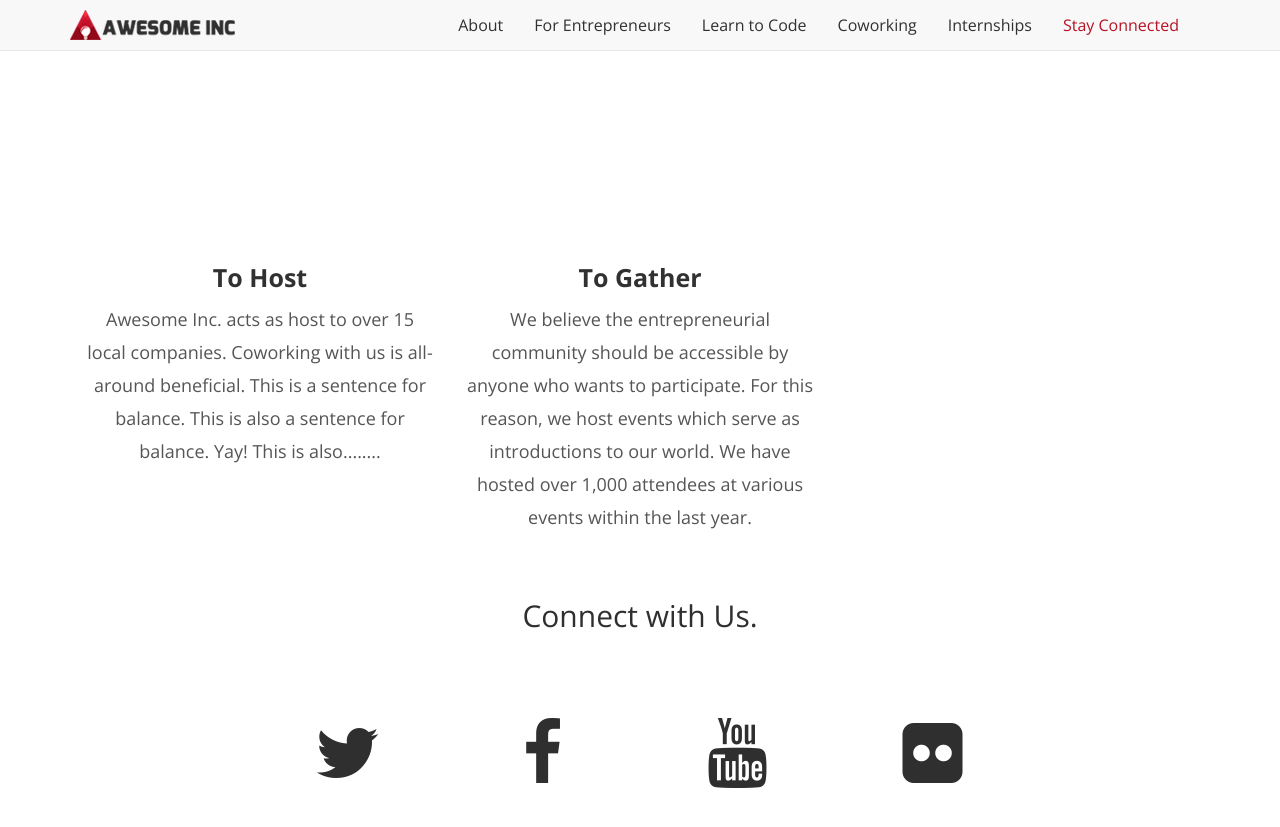
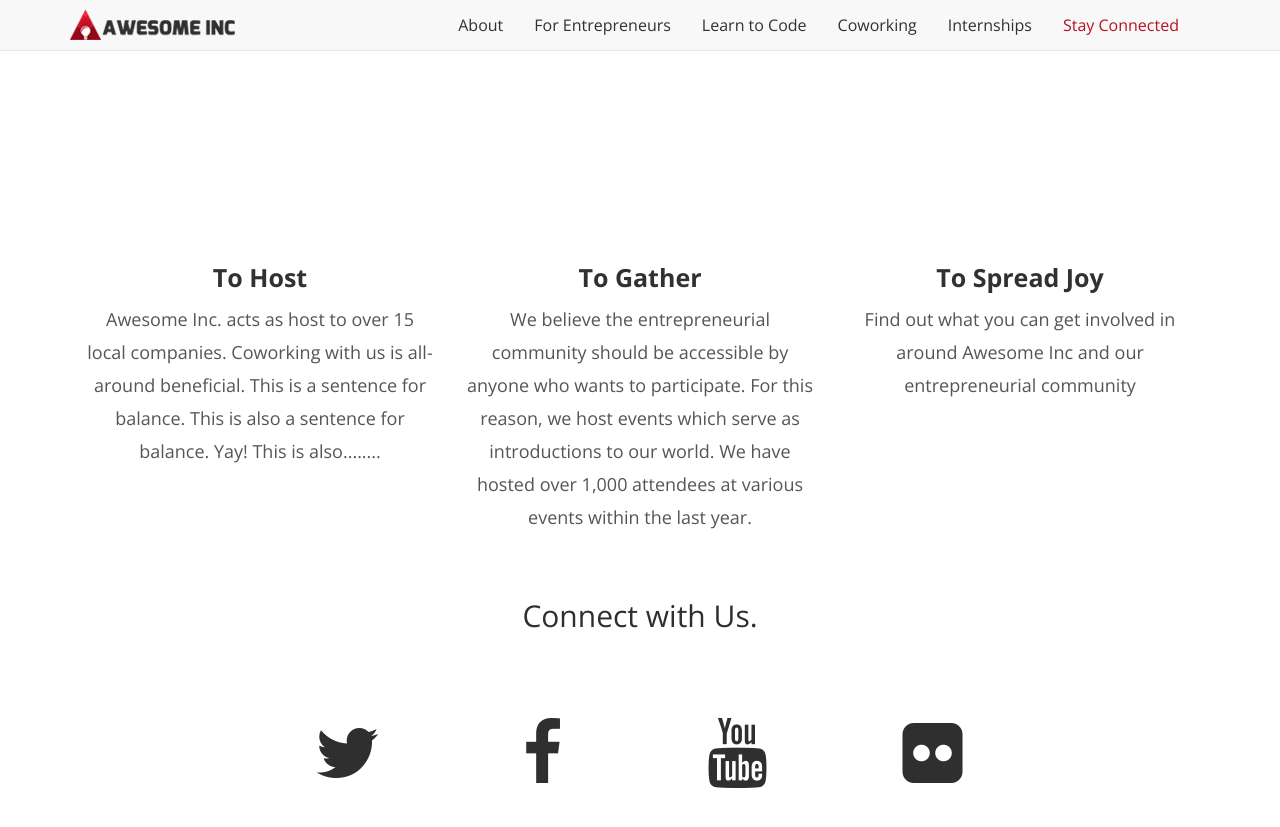
Before and after one commit to bcsmith12/bcsmith12.github.io, a Jekyll site: the page index.html, which Jekyll copies as it is, in a window 1280 px wide and 900 px high, scrolled down 1032 px, cut to the strip 0-864 px from the top of the window. Shown: the top 827 px of the strip. Built offline with Jekyll 4.4.1, drawn with Linux system fonts in a browser that asks for light colours; nearby versions of some CDN libraries; library files that are not in the unit come from our copies; comment, search, counter and statistics services are not loaded.

Commit message:
Update index.html

```diff
--- a/index.html
+++ b/index.html
@@ -276,6 +276,16 @@ src="https://www.facebook.com/tr?id=1180841131949838&ev=PageView&noscript=1"
                     <p>We believe the entrepreneurial community should be accessible by anyone who wants to participate. For this reason, we host events which serve as introductions to our world. We have hosted over 1,000 attendees at various events within the last year.</p>
 
                 </div>
+		<div class="col-md-4 col-xs-12">
+                        <a href="/for-entrepreneurs/">
+                            <div class="feature-img feature-img-botright">
+                            </div>
+                        </a>
+
+                    <h2> To Spread Joy </h2>
+                    <p>Find out what you can get involved in around Awesome Inc and our entrepreneurial community</p>
+
+                </div>
 				<!-- /col -->
 		</div><!-- /container -->
 	</div><!-- / wrap -->
```
